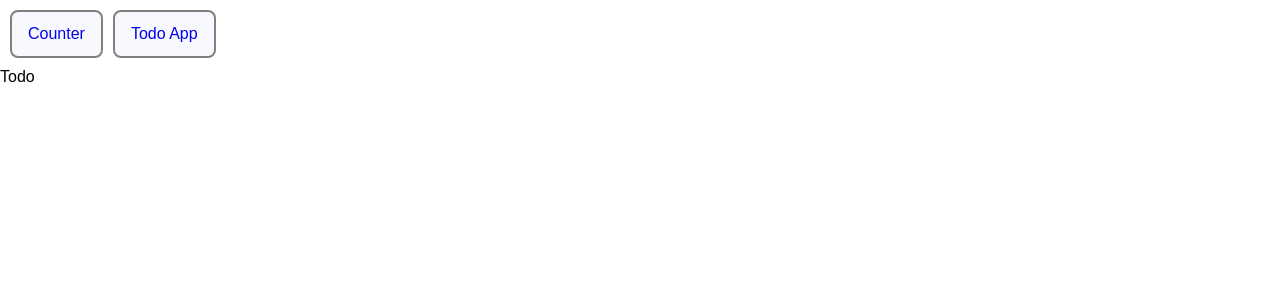
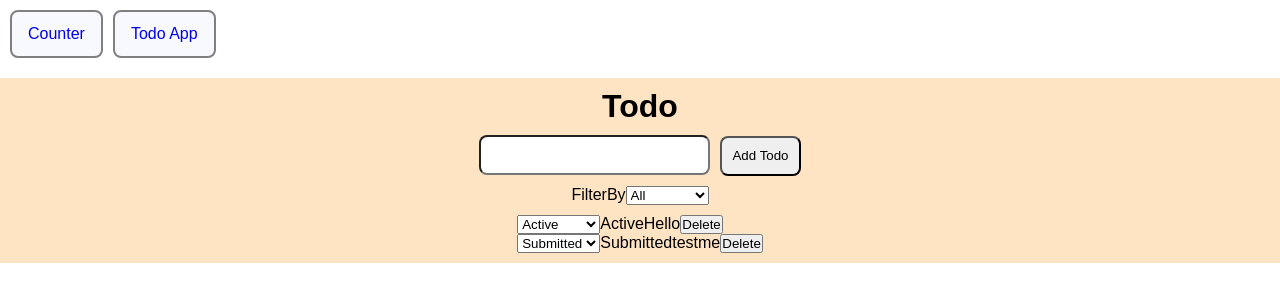
Before and after one commit to PANKAJGUSAIN/React_Practise, a React app: page /MachineCode2 in a window 1280 px wide. Shown: the top 302 px of the page. Built offline with nearby package versions, Linux system fonts and the light colour scheme; a web font is replaced by a local one.

Commit message:
Add TodoApp component with reducer logic and styling for todo management

```diff
--- /dev/null
+++ b/src/MachineCoding/Day2/index.css
@@ -0,0 +1,25 @@
+.todoWrapper{
+    display: flex;
+    flex-direction: column;
+    align-items: center;
+    gap: 10px;
+    background-color: #ffe4c4;
+    height: auto;
+    width: 100%;
+    padding: 10px;
+    margin: 10px 0px;
+}
+.todoButtonWrapper input{
+    height: 40px;
+    padding: 10px;
+    font-size: medium;
+    margin-right: 10px;
+    border-radius: 8px;
+}
+
+.todoButtonWrapper button{
+    height: 40px;
+    padding: 10px;
+    border-radius: 8px;
+
+}
--- a/src/MachineCoding/Day2/index.jsx
+++ b/src/MachineCoding/Day2/index.jsx
@@ -1,8 +1,128 @@
+import { useEffect, useReducer, useRef, useState } from 'react';
+import './index.css';
+
+const initialState = {
+    "Todos" : [{id:1 , status:'Active' , content:"Hello"} , {id:2 , status:'Submitted' , content:"testme"}],
+    "statusOptions":["Active" , "Submitted"],
+    "filter":"All"
+}
+
+const reducer = (state , action) =>{
+    console.log(action);
+    switch(action.type){
+        case "All" :
+            return state
+        case "changeStatus":
+            return {...state, "Todos":state.Todos.map(item =>{
+                if(item.id == action.payload.id){
+                    return {
+                        ...item ,
+                        "status":action.payload.status
+                    }
+                }else{
+                    return item
+                }
+            })}
+        case "deleteTodo":
+            return  {...state , "Todos":state.Todos.filter(item => item.id !== action.payload.id)}
+        case "AddTodo":
+            return  {...state , "Todos":[...state.Todos , {id:state.Todos.length+1 , ...action.payload}]}
+        case "changeFilter":
+                return {
+                  ...state,
+                  filter: action.payload
+                };
+        default:
+            return state
+    }
+}
+
+const TodoApp = () => {
+    const [state , dispatch] = useReducer(reducer , initialState);
+    const  inputtext = useRef(null);
+    const filterOptions = ["All" , "Submitted" , "Active"];
 
 
-const TodoApp = () =>{
+
+    const handlStatusChange=(item , status)=>{
+        console.log("value" , status);
+        dispatch({type:"changeStatus" , payload:{
+            id:item.id,
+            status
+        }})
+    }
+
+    const handleDeleteItem = (item)=>{
+        dispatch({type:"deleteTodo" , payload:{
+            id:item.id,
+        }})
+    }
+
+    const AddTodo = ()=>{
+        console.log(inputtext.current.value);
+        let count = 0 ;
+        setInterval(()=>{
+            count +=1
+            inputtext.current.value = count;
+        },100)
+
+        setTimeout(() => {
+            dispatch({type:"AddTodo" , payload:{
+                status:"Active",
+                "content":inputtext.current.value
+            }})
+        }, 2000);
+
+    }
+
     return (
-        <>Todo</>
+        <div className="todoWrapper">
+            <h1>Todo</h1>
+            <div className="todoButtonWrapper">
+                <input type="text" ref={inputtext} />
+                <button onClick={()=>AddTodo()}>Add Todo</button>
+            </div>
+            <div>
+                <span>FilterBy</span>
+                <select value={state.filter} onChange={(e) => dispatch({ type: "changeFilter", payload: e.target.value })}>
+                    {
+                        filterOptions
+                        .map((val , index)=>{
+                            return (
+                                <option key={index} value={val}>{val}</option>
+                            )
+                        })
+                    }
+                </select>
+
+            </div>
+            <div className='todoListWrapper'>
+                {
+                    state.Todos
+                    .filter(item => state.filter === "All" || item.status === state.filter)
+                    .map((item , index) =>{
+                        return (
+                            <div key={index} className='todoItem'>
+                                <select value={item.status} onChange={(e)=>handlStatusChange(item , e.target.value)}>
+                                    {
+                                        state
+                                        .statusOptions
+                                        .map((status , statusid)=>{
+                                            return <option key={statusid} value={status}>{status}</option>
+                                        })
+                                    }
+                                </select>
+                                <span>{item.status}</span>
+                                <span>{item.content}</span>
+                                <button onClick={()=>handleDeleteItem(item)}>Delete</button>
+                            </div>
+                        )
+                    })
+                }
+            </div>
+
+        </div>
+
     )
 }
 
```
